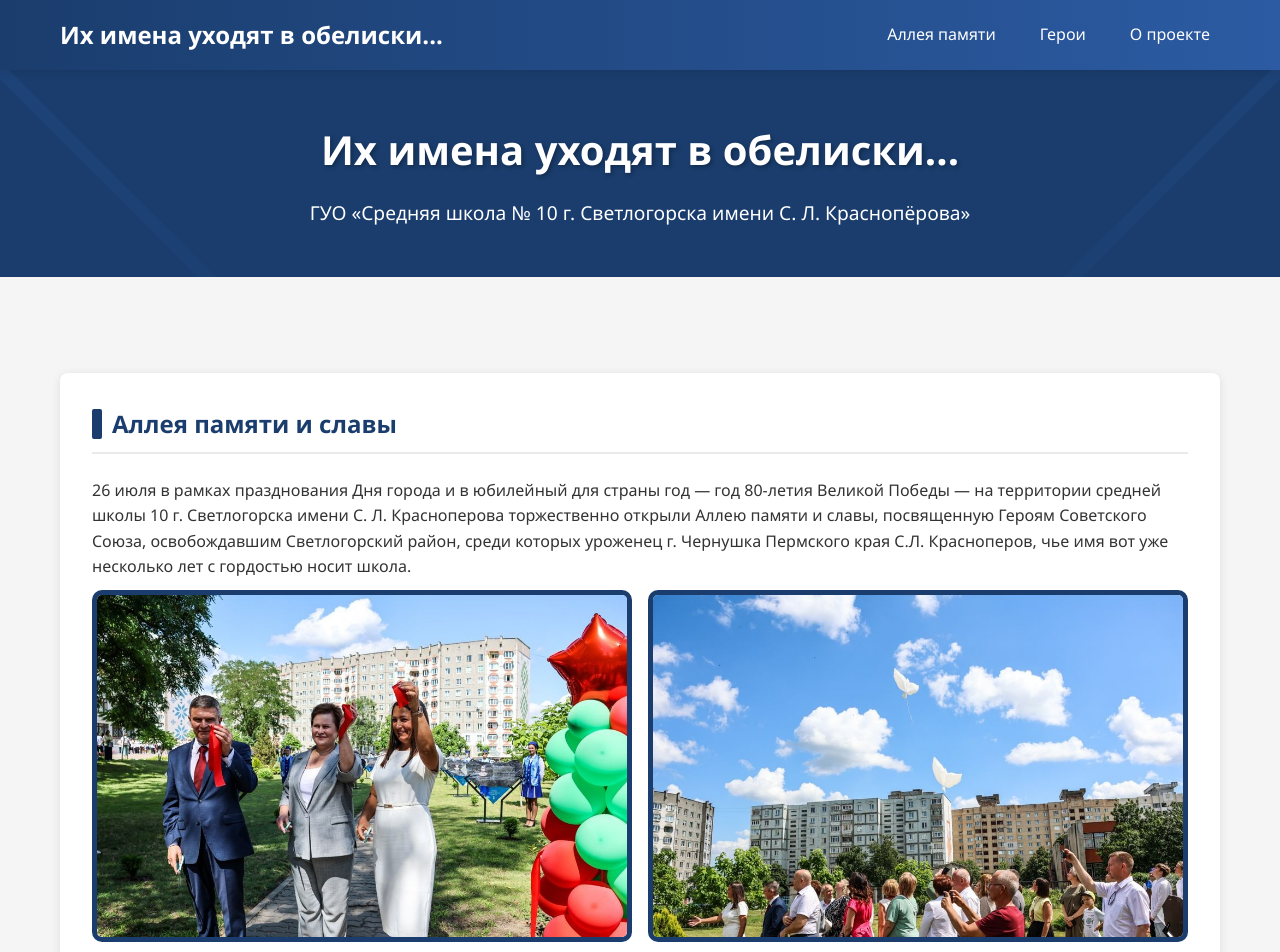
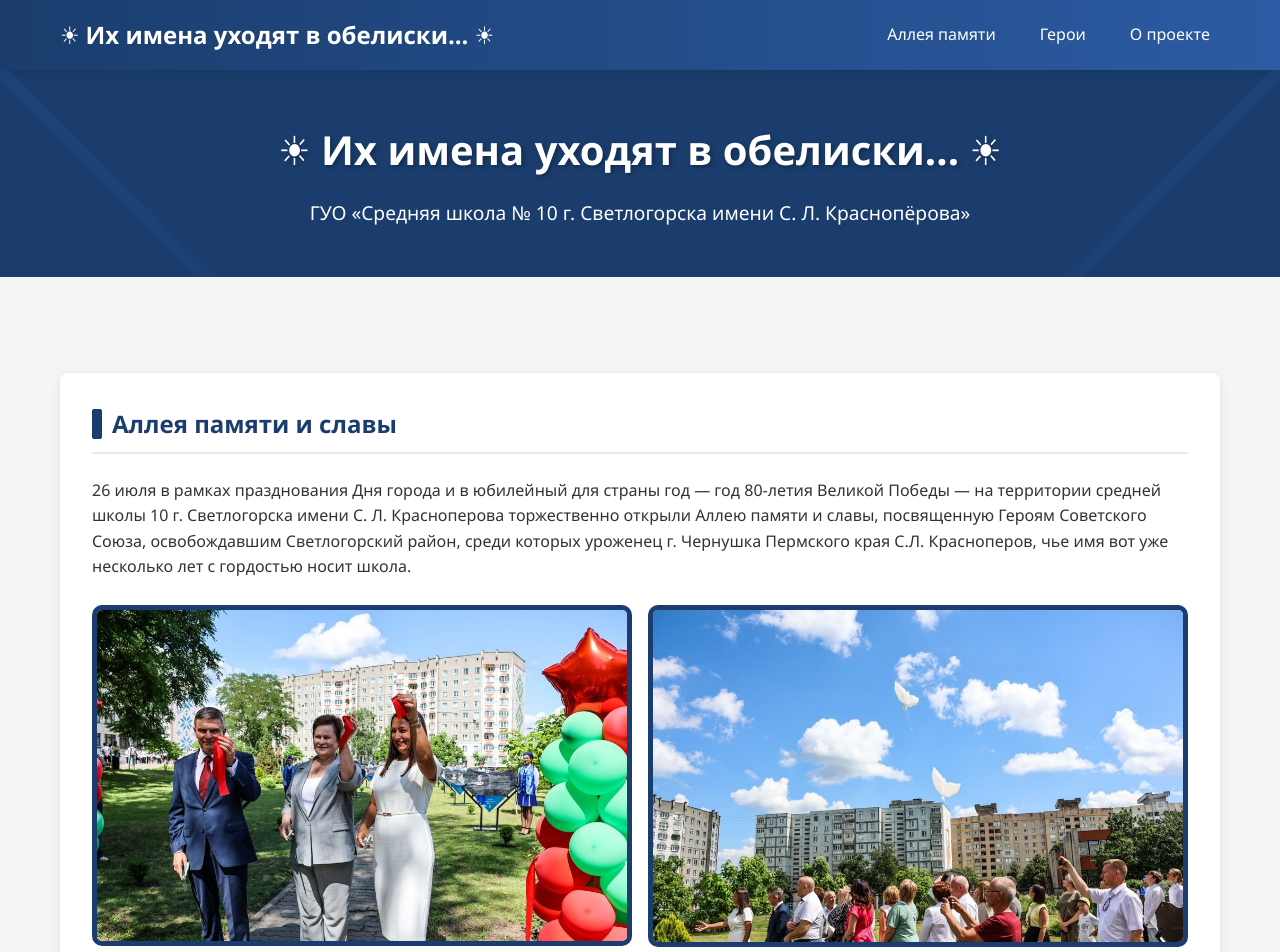
Before and after one commit to d1nozavr/eternal-glory, a plain HTML site: page index.html in a window 1280 px wide. Shown: the top 952 px of the page. Drawn offline with Linux system fonts and the light colour scheme.

Commit message:
Minor changes

```diff
--- a/css/style-ui.css
+++ b/css/style-ui.css
@@ -77,10 +77,10 @@ nav a:hover {
 .best-image {
   border: 5px solid var(--primary-color);
   width: 100%;
-  height: 100%;
-  object-fit: cover;
+  height: auto;
+  object-fit: contain;
   border-radius: 10px;
-  margin: 10px 0 0 0;
+  margin: 25px 0 0 0;
 }
 
 .images-layout {
--- a/index.html
+++ b/index.html
@@ -3,14 +3,14 @@
   <head>
     <meta charset="UTF-8" />
     <meta name="viewport" content="width=device-width, initial-scale=1.0" />
-    <title>Их имена уходят в обелиски...</title>
+    <title>☀ Их имена уходят в обелиски... ☀</title>
     <link rel="stylesheet" href="css/style-ui.css" />
   </head>
 
   <body>
     <header>
       <div class="header-container">
-        <div class="logo">Их имена уходят в обелиски...</div>
+        <div class="logo">☀ Их имена уходят в обелиски... ☀</div>
 
         <button class="mobile-menu-btn" id="burger">
           <span></span>
@@ -29,7 +29,7 @@
     </header>
 
     <div class="hero">
-      <h1>Их имена уходят в обелиски...</h1>
+      <h1>☀ Их имена уходят в обелиски... ☀</h1>
       <p>ГУО «Средняя школа № 10 г. Светлогорска имени С. Л. Краснопёрова»</p>
     </div>
 
```
